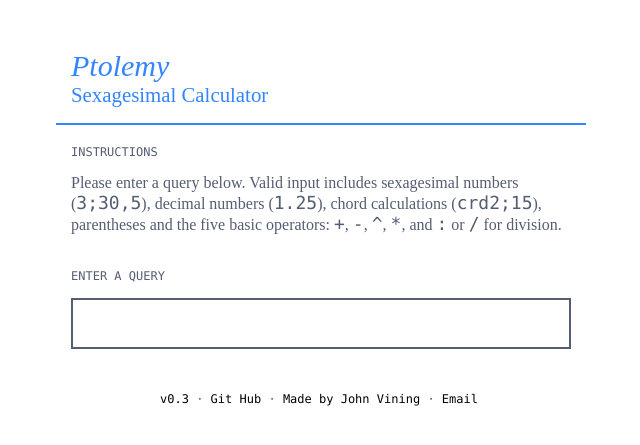
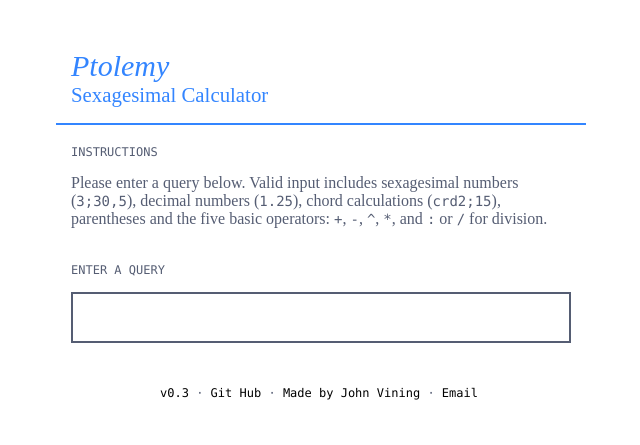
Before and after one commit to johnvining/ptolemy, a Flask app: page / in a window 1280 px wide. Shown: the part 15-460 px from the top of the page, without its empty margins (349-989 px from the left). Run offline with Flask 3, Linux system fonts and the light colour scheme.

Commit message:
Make font size better in explanation

```diff
--- a/static/style.css
+++ b/static/style.css
@@ -52,6 +52,11 @@ div.step {
 
 span.expression {
 	font-size: 18px;
+	font-family: "Consolas";
+}
+
+span.expression_explanation {
+	font-size: 14px;
 	font-family: "Consolas";
 }
 
--- a/templates/index.html
+++ b/templates/index.html
@@ -23,7 +23,7 @@
 	{% if instructions %}
 		<div class="controls_header">INSTRUCTIONS</div>
 		<div class="controls">
-			Please enter a query below. Valid input includes sexagesimal numbers (<span class="expression">3;30,5</span>), decimal numbers (<span class="expression">1.25</span>), chord calculations (<span class="expression">crd2;15</span>), parentheses and the five basic operators: <span class="expression">+</span>, <span class="expression">-</span>, <span class="expression">^</span>, <span class="expression">*</span>, and <span class="expression">:</span> or <span class="expression">/</span> for division.
+			Please enter a query below. Valid input includes sexagesimal numbers (<span class="expression_explanation">3;30,5</span>), decimal numbers (<span class="expression_explanation">1.25</span>), chord calculations (<span class="expression_explanation">crd2;15</span>), parentheses and the five basic operators: <span class="expression_explanation">+</span>, <span class="expression_explanation">-</span>, <span class="expression_explanation">^</span>, <span class="expression_explanation">*</span>, and <span class="expression_explanation">:</span> or <span class="expression_explanation">/</span> for division.
 		</div>
 	{% endif %}
 
```
